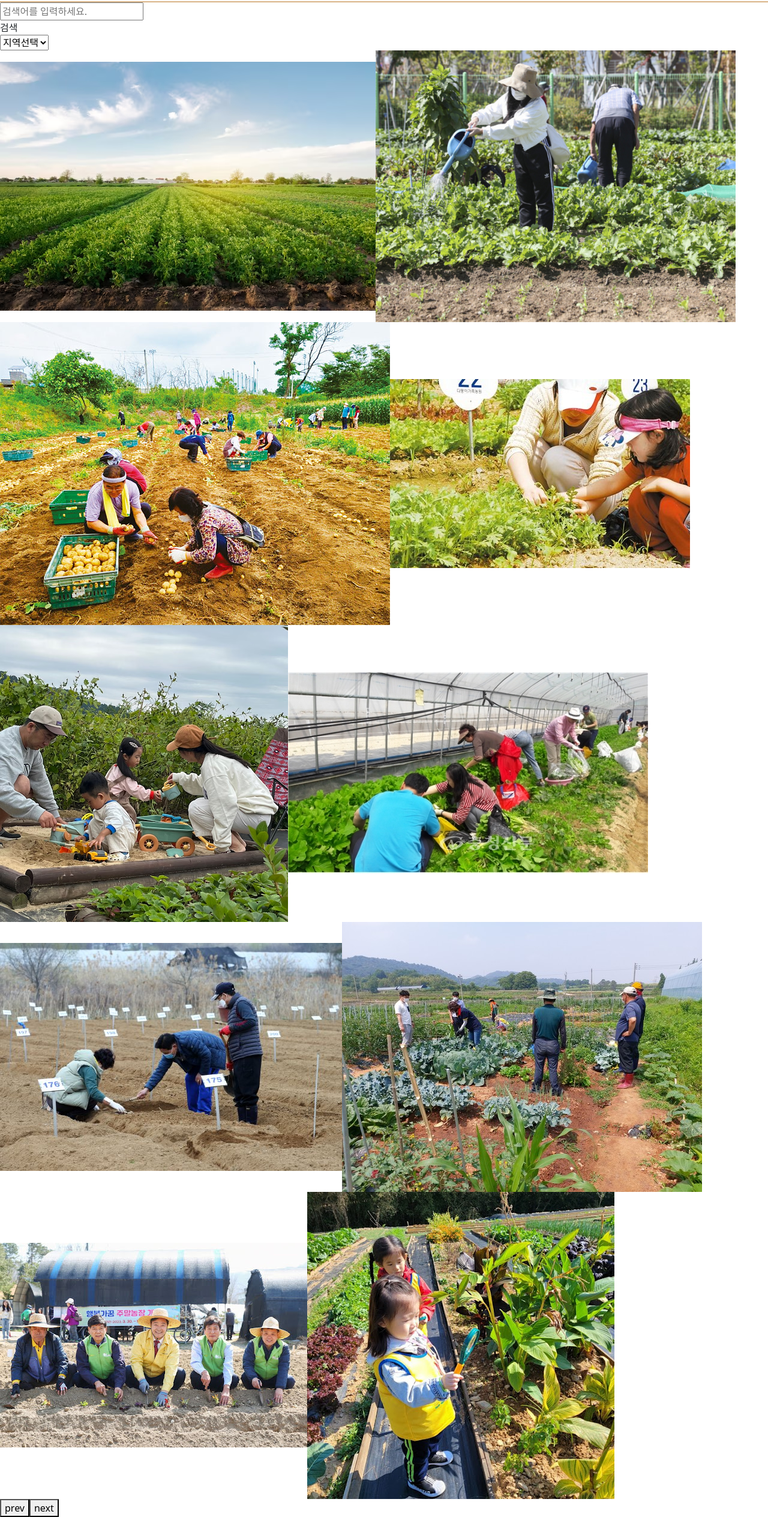
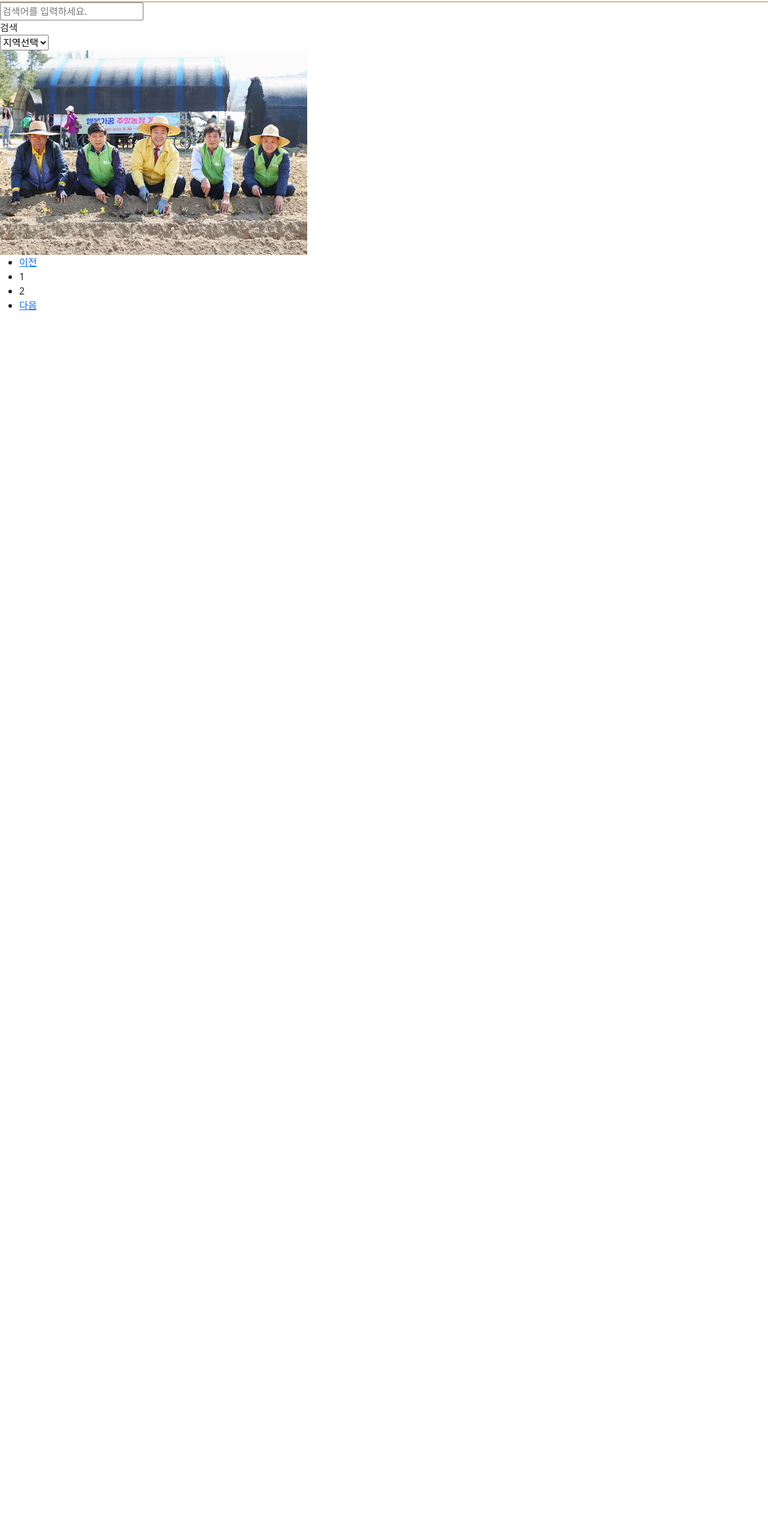
Before and after one commit to treasure-2u/batDream, a React (Create React App) app: page /FarmSearch in a window 1280 px wide. Shown: the part 47-2576 px from the top of the page at 60% size. After the commit the page ends 800 px from the top, so only its background shows below. Built offline with nearby package versions, Linux system fonts and the light colour scheme; a web font is replaced by a local one.

Commit message:
feat: 팜서치 페이지네이션(cssX)

```diff
--- a/package.json
+++ b/package.json
@@ -10,6 +10,7 @@
     "react": "^18.3.1",
     "react-bootstrap": "^2.10.2",
     "react-dom": "^18.3.1",
+    "react-paginate": "^8.2.0",
     "react-router-dom": "^6.23.0",
     "react-scripts": "5.0.1",
     "sass": "^1.76.0",
--- a/src/components/FarmSearch/ImgCompo.jsx
+++ b/src/components/FarmSearch/ImgCompo.jsx
@@ -2,17 +2,18 @@
 // pub 이미지 디렉토리 만들고 그 안에 각자 페이지별로 디렉토리를 만들어서 경로로 사용
 import { imgArr } from '../../utils/imgarr';
 
-export default function FarmImgComponent() {
+export default function ImgCompo() {
+  const randomIndex = Math.floor(Math.random() * imgArr.length);
+  const randomImage = imgArr[randomIndex];
+
   return (
     <div className="searchImg">
-      {imgArr.map((image) => (
-        <img
-          key={image}
-          src={`/img/farmImges/farmImg${image}.jpg`}
-          alt={`Image ${image}`}
-          className="farm-image"
-        />
-      ))}
+      <img
+        key={randomIndex}
+        src={`/img/farmImges/farmImg${randomImage}.jpg`}
+        alt={`Image ${randomIndex}`}
+        className="farm-image"
+      />
     </div>
   );
 }
--- a/src/components/FarmSearch/ListCompo.jsx
+++ /dev/null
@@ -1,5 +0,0 @@
-import React from 'react';
-
-export default function ListCompo() {
-  return <div></div>;
-}
--- a/src/components/FarmSearch/Pagination.jsx
+++ /dev/null
@@ -1,47 +0,0 @@
-export function Pagination({
-  postsNum,
-  postsPerPage,
-  setCurrentPage,
-  currentPage,
-}) {
-  const pageList = [];
-  const totalPages = Math.ceil(postsNum / postsPerPage);
-
-  for (let i = 1; i <= totalPages; i++) {
-    pageList.push(i);
-  }
-
-  const goToNextPage = () => {
-    setCurrentPage(currentPage + 1);
-  };
-
-  const goToPrevPage = () => {
-    setCurrentPage(currentPage - 1);
-  };
-
-  if (totalPages === 1) {
-    return null;
-  }
-
-  return (
-    <div>
-      <button onClick={goToPrevPage} disabled={currentPage === 1}>
-        prev
-      </button>
-
-      {pageList.map((page) => (
-        <button
-          key={page}
-          onClick={() => setCurrentPage(page)}
-          className={currentPage === page ? 'active' : ''}
-        >
-          {page}
-        </button>
-      ))}
-
-      <button onClick={goToNextPage} disabled={currentPage === pageList.length}>
-        next
-      </button>
-    </div>
-  );
-}
--- /dev/null
+++ b/src/components/FarmSearch/Paging.jsx
@@ -0,0 +1,28 @@
+import React, { useState } from 'react';
+import ReactPaginate from 'react-paginate';
+
+const Paging = () => {
+  const [page, setPage] = useState(1);
+
+  const handlePageChange = (page) => {
+    setPage(page);
+  };
+
+  return (
+    <ReactPaginate
+      pageCount={Math.ceil(20 / 10)}
+      pageRangeDisplayed={10}
+      marginPagesDisplayed={0}
+      breakLabel={''}
+      previousLabel={'이전'}
+      nextLabel={'다음'}
+      onPageChange={() => console.log('aa')}
+      containerClassName={'pagination-ul'}
+      activeClassName={'currentPage'}
+      previousClassName={'pageLabel-btn'}
+      nextClassName={'pageLabel-btn'}
+    />
+  );
+};
+
+export default Paging;
--- a/src/pages/FarmSearch.jsx
+++ b/src/pages/FarmSearch.jsx
@@ -2,7 +2,8 @@
 import NameFilterCompo from '../components/FarmSearch/NameFilterCompo';
 import ImgCompo from '../components/FarmSearch/ImgCompo';
 import AreaFilterCompo from '../components/FarmSearch/AreaFilterCompo';
-import { Pagination } from '../components/FarmSearch/Pagination';
+import Paging from '../components/FarmSearch/Paging';
+import Header from '../components/Header/Header';
 
 export default function FarmSearch() {
   return (
@@ -10,7 +11,7 @@ export default function FarmSearch() {
       <NameFilterCompo />
       <AreaFilterCompo />
       <ImgCompo />
-      <Pagination />
+      <Paging />
     </div>
   );
 }
```
Also changed, not shown: 2 other files (tests, documents, lock files or other folders).
